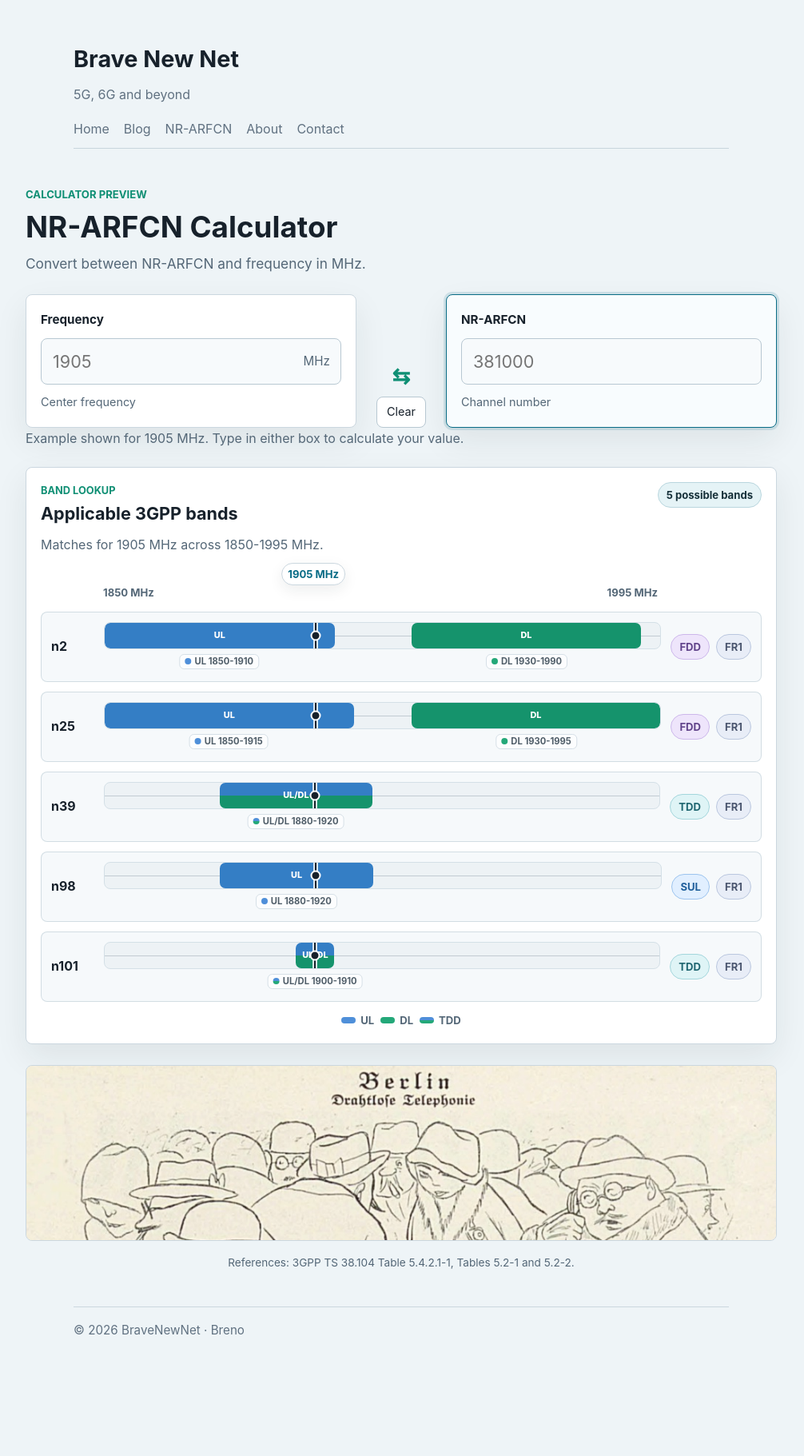
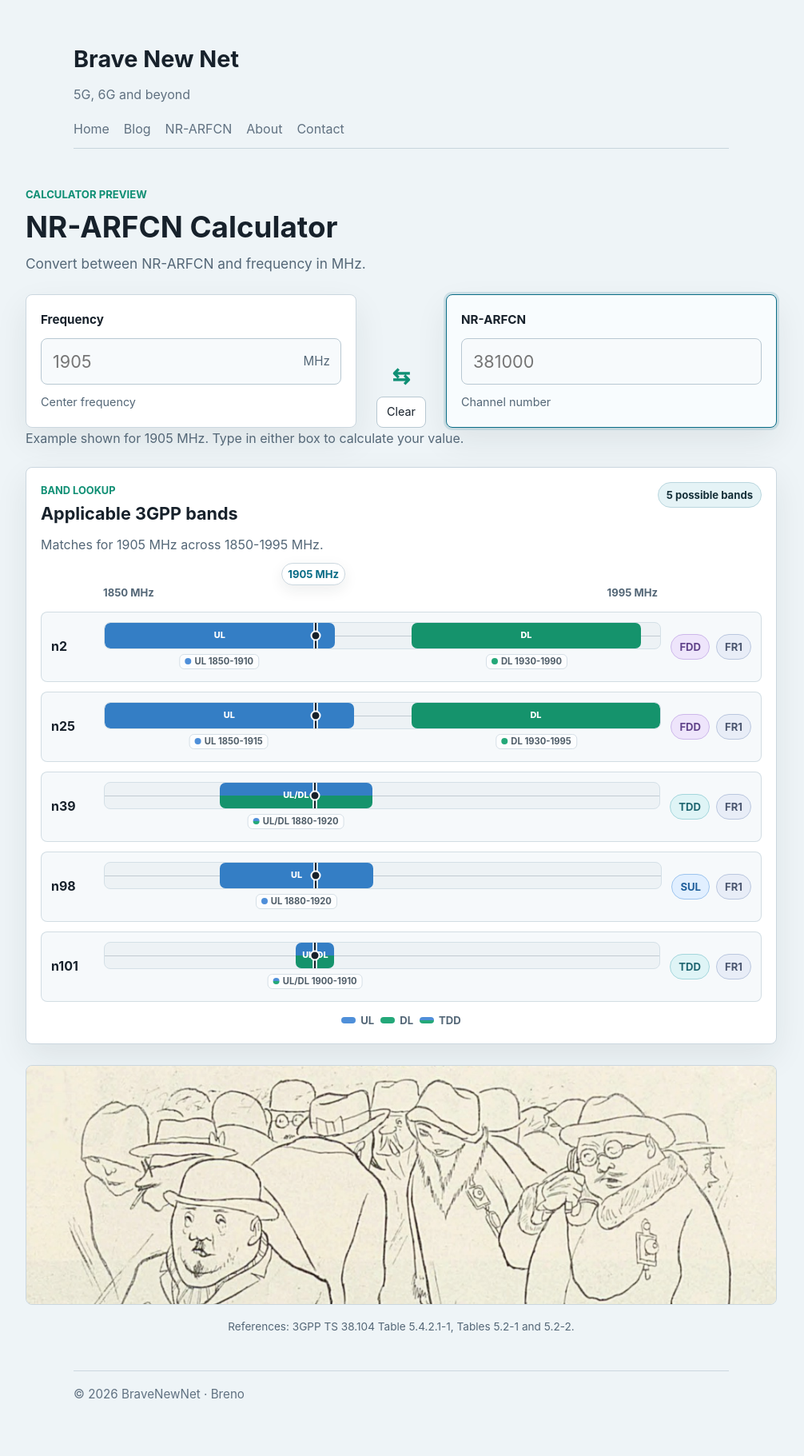
Before and after one commit to blevic/blevic.github.io, a Jekyll site: the page built from nrarfcn-calculator/index.html, in a window 1280 px wide. Shown: the whole page at 80% size, without its empty margins (138-1144 px from the left). Built offline with Jekyll 4.4.1, drawn with Linux system fonts in a browser that asks for light colours; before the commit the page ends 1741 px from its top, so only the background shows below that.

Commit message:
Change image size

```diff
--- a/assets/style.css
+++ b/assets/style.css
@@ -648,7 +648,7 @@ pre code{
   width: 100%;
   max-height: 220px;
   object-fit: cover;
-  object-position: center 70%;
+  object-position: center;
   border: 1px solid var(--line);
   border-radius: 8px;
 }
@@ -827,7 +827,8 @@ body.nrarfcn-body {
 
 .nrarfcn-body .tool-image img {
   border-color: #cbd7df;
-  object-position: center top;
+  object-position: center 15%;
+  max-height: 300px;
 }
 
 @media (max-width:760px) {
```
